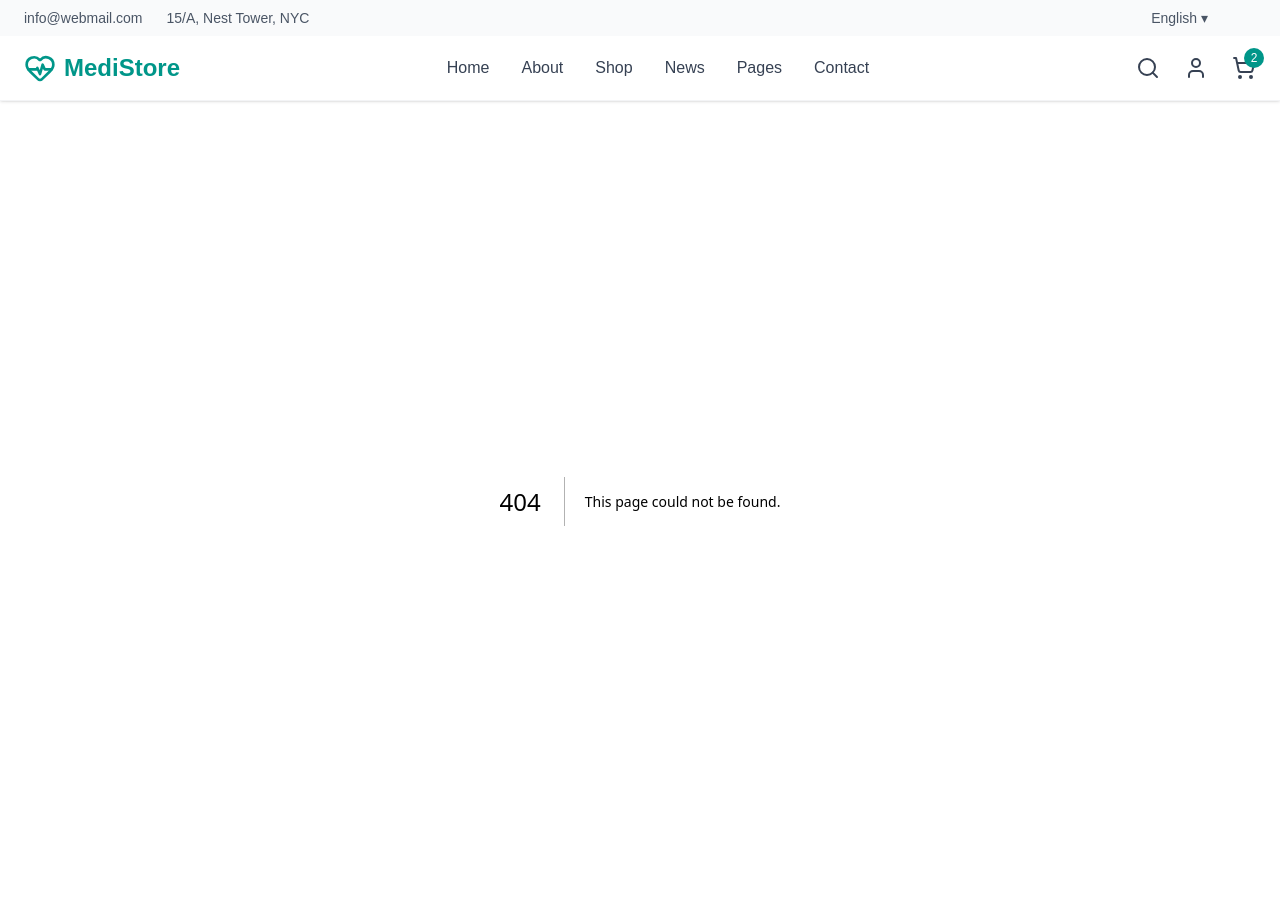
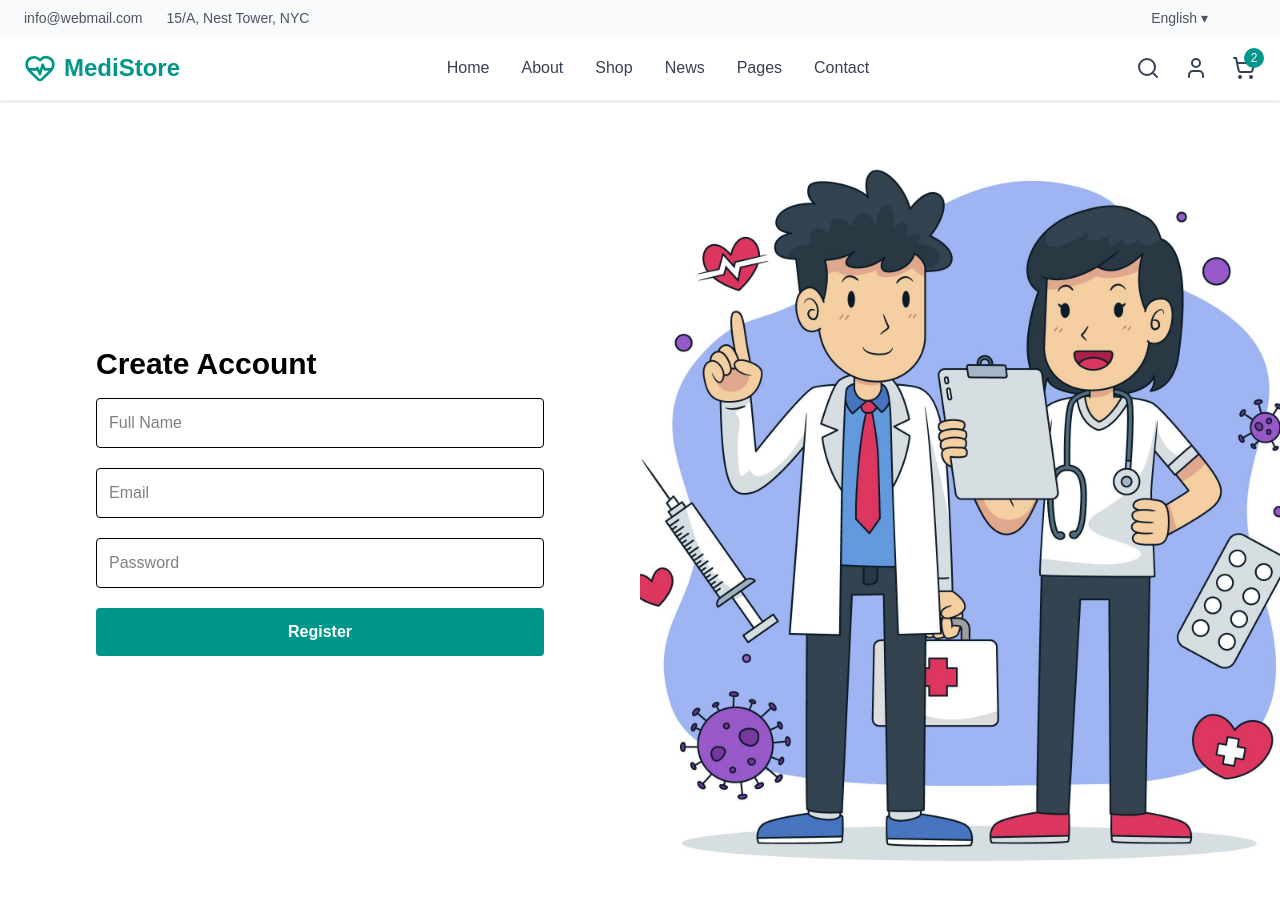
Before and after one commit to dipto230/ASSIGNMENT-4-FRONTEND, a Next.js app: page /register in a window 1280 px wide. Before the commit this address had no page. Built offline with nearby package versions, Linux system fonts and the light colour scheme; no server answers.

Commit message:
register section done

```diff
--- /dev/null
+++ b/src/app/login/page.tsx
@@ -0,0 +1,64 @@
+"use client";
+import { useState } from "react";
+import { useRouter } from "next/navigation";
+
+export default function LoginPage() {
+  const router = useRouter();
+  const [form, setForm] = useState({ email: "", password: "" });
+  const [error, setError] = useState("");
+
+  const handleLogin = async (e: any) => {
+    e.preventDefault();
+    setError("");
+
+    const res = await fetch("http://localhost:5000/api/auth/sign-in/email", {
+      method: "POST",
+      headers: { "Content-Type": "application/json" },
+      credentials: "include",
+      body: JSON.stringify(form),
+    });
+
+    if (!res.ok) {
+      setError("Invalid email or password");
+      return;
+    }
+
+    const session = await fetch("http://localhost:5000/api/auth/session", {
+      credentials: "include",
+    }).then(r => r.json());
+
+    if (session.user.role === "ADMIN") router.push("/admin");
+    else if (session.user.role === "SELLER") router.push("/seller");
+    else router.push("/");
+  };
+
+  return (
+    <div className="max-w-md mx-auto mt-20 p-6 shadow rounded">
+      <h2 className="text-2xl font-bold mb-4">Login</h2>
+
+      <form onSubmit={handleLogin} className="space-y-4">
+        <input
+          type="email"
+          placeholder="Email"
+          className="w-full border p-2 rounded"
+          onChange={(e) => setForm({ ...form, email: e.target.value })}
+          required
+        />
+
+        <input
+          type="password"
+          placeholder="Password"
+          className="w-full border p-2 rounded"
+          onChange={(e) => setForm({ ...form, password: e.target.value })}
+          required
+        />
+
+        {error && <p className="text-red-500 text-sm">{error}</p>}
+
+        <button className="w-full bg-teal-600 text-white p-2 rounded">
+          Login
+        </button>
+      </form>
+    </div>
+  );
+}
--- /dev/null
+++ b/src/app/register/page.tsx
@@ -0,0 +1,150 @@
+"use client";
+
+import { useState } from "react";
+import { useRouter } from "next/navigation";
+
+export default function RegisterPage() {
+  const router = useRouter();
+
+  const [form, setForm] = useState({
+    name: "",
+    email: "",
+    password: "",
+  });
+
+  const [loading, setLoading] = useState(false);
+  const [error, setError] = useState<string | null>(null);
+
+  const handleChange = (e: React.ChangeEvent<HTMLInputElement>) => {
+    setForm({ ...form, [e.target.name]: e.target.value });
+    setError(null);
+  };
+
+  const handleSubmit = async (e: React.FormEvent) => {
+    e.preventDefault();
+
+    if (!form.name || !form.email || !form.password) {
+      setError("All fields are required");
+      return;
+    }
+
+    setLoading(true);
+    setError(null);
+
+    try {
+
+      const signupRes = await fetch(
+        "http://localhost:5000/api/auth/sign-up/email",
+        {
+          method: "POST",
+          credentials: "include",
+          headers: {
+            "Content-Type": "application/json",
+          },
+          body: JSON.stringify({
+            name: form.name,
+            email: form.email,
+            password: form.password,
+          }),
+        }
+      );
+
+      if (!signupRes.ok && signupRes.status !== 204) {
+        const data = await signupRes.json().catch(() => null);
+        setError(data?.message || "Registration failed");
+        setLoading(false);
+        return;
+      }
+
+
+      const loginRes = await fetch(
+        "http://localhost:5000/api/auth/sign-in/email",
+        {
+          method: "POST",
+          credentials: "include",
+          headers: {
+            "Content-Type": "application/json",
+          },
+          body: JSON.stringify({
+            email: form.email,
+            password: form.password,
+          }),
+        }
+      );
+
+      if (!loginRes.ok) {
+        setError("Account created, but login failed");
+        setLoading(false);
+        return;
+      }
+
+
+      router.replace("/");
+
+    } catch (err) {
+      console.error(err);
+      setError("Something went wrong. Please try again.");
+    } finally {
+      setLoading(false);
+    }
+  };
+
+  return (
+    <div className="min-h-screen flex bg-white text-black">
+      {/* LEFT SIDE */}
+      <div className="w-full md:w-1/2 flex items-center justify-center px-8">
+        <form
+          onSubmit={handleSubmit}
+          className="w-full max-w-md space-y-5"
+        >
+          <h2 className="text-3xl font-bold mb-4">Create Account</h2>
+
+          {error && <p className="text-red-600">{error}</p>}
+
+          <input
+            name="name"
+            placeholder="Full Name"
+            value={form.name}
+            onChange={handleChange}
+            className="w-full p-3 border rounded focus:outline-none focus:border-teal-500"
+          />
+
+          <input
+            name="email"
+            type="email"
+            placeholder="Email"
+            value={form.email}
+            onChange={handleChange}
+            className="w-full p-3 border rounded focus:outline-none focus:border-teal-500"
+          />
+
+          <input
+            name="password"
+            type="password"
+            placeholder="Password"
+            value={form.password}
+            onChange={handleChange}
+            className="w-full p-3 border rounded focus:outline-none focus:border-teal-500"
+          />
+
+          <button
+            type="submit"
+            disabled={loading}
+            className="w-full bg-teal-600 hover:bg-teal-700 p-3 rounded font-semibold text-white transition disabled:opacity-50"
+          >
+            {loading ? "Creating account..." : "Register"}
+          </button>
+        </form>
+      </div>
+
+
+      <div className="hidden md:block md:w-1/2">
+        <img
+          src="/Medical.jpg"
+          alt="Medical"
+          className="h-full w-full object-cover"
+        />
+      </div>
+    </div>
+  );
+}
--- a/src/components/home/VaccineOfferSection.tsx
+++ b/src/components/home/VaccineOfferSection.tsx
@@ -49,7 +49,7 @@ export default function VaccineOfferSection() {
     <section className="w-full bg-gradient-to-b from-gray-50 to-white py-16 lg:py-24">
       <div className="max-w-7xl mx-auto px-6 lg:px-16 grid grid-cols-1 lg:grid-cols-2 items-center gap-12">
 
-        {/* LEFT SIDE */}
+
         <div>
           <p className="text-teal-600 font-semibold mb-4">
             Todays Hot Offer
@@ -64,7 +64,7 @@ export default function VaccineOfferSection() {
             bono fruitur id est voluptate barbarorum.
           </p>
 
-          {/* ⏳ LIVE COUNTDOWN */}
+
           <div className="flex gap-6 mb-10">
             {[
               { label: "Days", value: timeLeft.days },
@@ -81,7 +81,7 @@ export default function VaccineOfferSection() {
             ))}
           </div>
 
-          {/* Buttons */}
+
           <div className="flex items-center gap-6">
             <Link href="/booking">
               <button className="bg-teal-600 text-white px-8 py-3 rounded-lg font-semibold hover:bg-teal-700 transition">
--- a/src/components/layout/Navbar.tsx
+++ b/src/components/layout/Navbar.tsx
@@ -2,8 +2,14 @@
 
 import Link from "next/link";
 import { Search, User, ShoppingCart, HeartPulse } from "lucide-react";
+import { useState } from "react";
+import { useSession } from "@/features/auth/useSession";
+import { logout } from "@/features/auth/logout";
 
 export default function Navbar() {
+  const { user } = useSession();
+  const [open, setOpen] = useState(false);
+
   return (
     <header className="w-full bg-white shadow-sm border-b border-gray-100 sticky top-0 z-50">
 
@@ -26,18 +32,12 @@ export default function Navbar() {
         </div>
       </div>
 
-
       <div className="max-w-7xl mx-auto px-6 py-4 flex items-center justify-between">
 
-
-        <Link
-          href="/"
-          className="flex items-center gap-2 text-2xl font-bold text-teal-600"
-        >
+        <Link href="/" className="flex items-center gap-2 text-2xl font-bold text-teal-600">
           <HeartPulse size={32} />
           MediStore
         </Link>
-
 
         <nav className="hidden md:flex gap-8 font-medium text-gray-700">
           <Link href="/" className="hover:text-teal-600 transition">Home</Link>
@@ -48,10 +48,43 @@ export default function Navbar() {
           <Link href="#" className="hover:text-teal-600 transition">Contact</Link>
         </nav>
 
+        <div className="flex items-center gap-6 text-gray-700 relative">
+          <Search className="cursor-pointer hover:text-teal-600 transition" />
 
-        <div className="flex items-center gap-6 text-gray-700">
-          <Search className="cursor-pointer hover:text-teal-600 transition" />
-          <User className="cursor-pointer hover:text-teal-600 transition" />
+          {/* USER ICON */}
+          <div
+            className="cursor-pointer hover:text-teal-600 transition relative"
+            onClick={() => setOpen(!open)}
+          >
+            <User />
+
+            {open && (
+              <div className="absolute right-0 mt-3 w-40 bg-white shadow-lg rounded-md p-2 text-sm z-50">
+
+                {/* NOT LOGGED IN */}
+                {!user && (
+                  <>
+                    <Link href="/login" className="block px-3 py-2 hover:bg-gray-100 rounded">
+                      Login
+                    </Link>
+                    <Link href="/register" className="block px-3 py-2 hover:bg-gray-100 rounded">
+                      Register
+                    </Link>
+                  </>
+                )}
+
+                {/* LOGGED IN → ONLY LOGOUT */}
+                {user && (
+                  <button
+                    onClick={logout}
+                    className="w-full text-left px-3 py-2 hover:bg-gray-100 rounded text-red-500"
+                  >
+                    Logout
+                  </button>
+                )}
+              </div>
+            )}
+          </div>
 
           <div className="relative cursor-pointer hover:text-teal-600 transition">
             <ShoppingCart />
--- /dev/null
+++ b/src/features/auth/logout.ts
@@ -0,0 +1,8 @@
+export async function logout() {
+  await fetch("http://localhost:5000/api/auth/sign-out", {
+    method: "POST",
+    credentials: "include",
+  });
+
+  window.location.href = "/";
+}
--- /dev/null
+++ b/src/features/auth/useSession.ts
@@ -0,0 +1,18 @@
+"use client";
+import { useEffect, useState } from "react";
+
+export function useSession() {
+  const [user, setUser] = useState<any>(null);
+  const [loading, setLoading] = useState(true);
+
+  useEffect(() => {
+    fetch("http://localhost:5000/api/auth/session", {
+      credentials: "include",
+    })
+      .then(res => res.json())
+      .then(data => setUser(data?.user || null))
+      .finally(() => setLoading(false));
+  }, []);
+
+  return { user, loading };
+}
```
Also changed, not shown: public/Medical.jpg (added).
